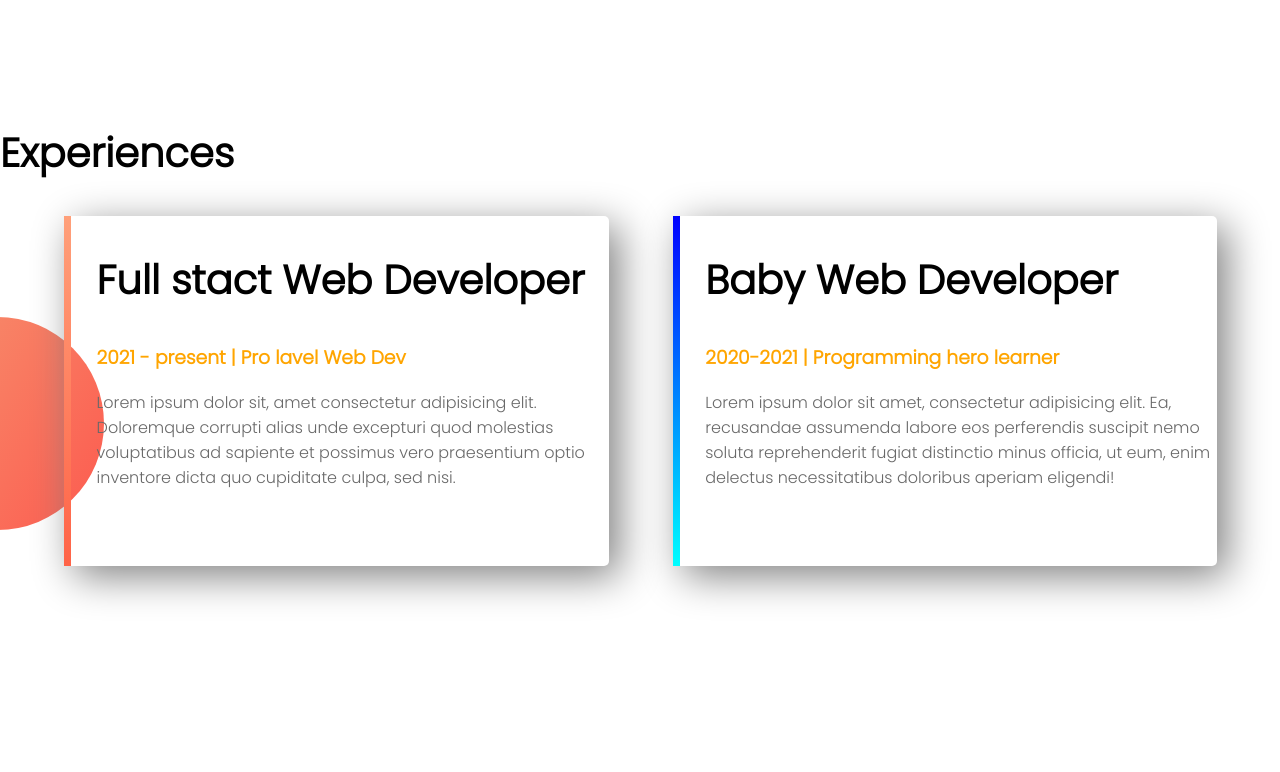
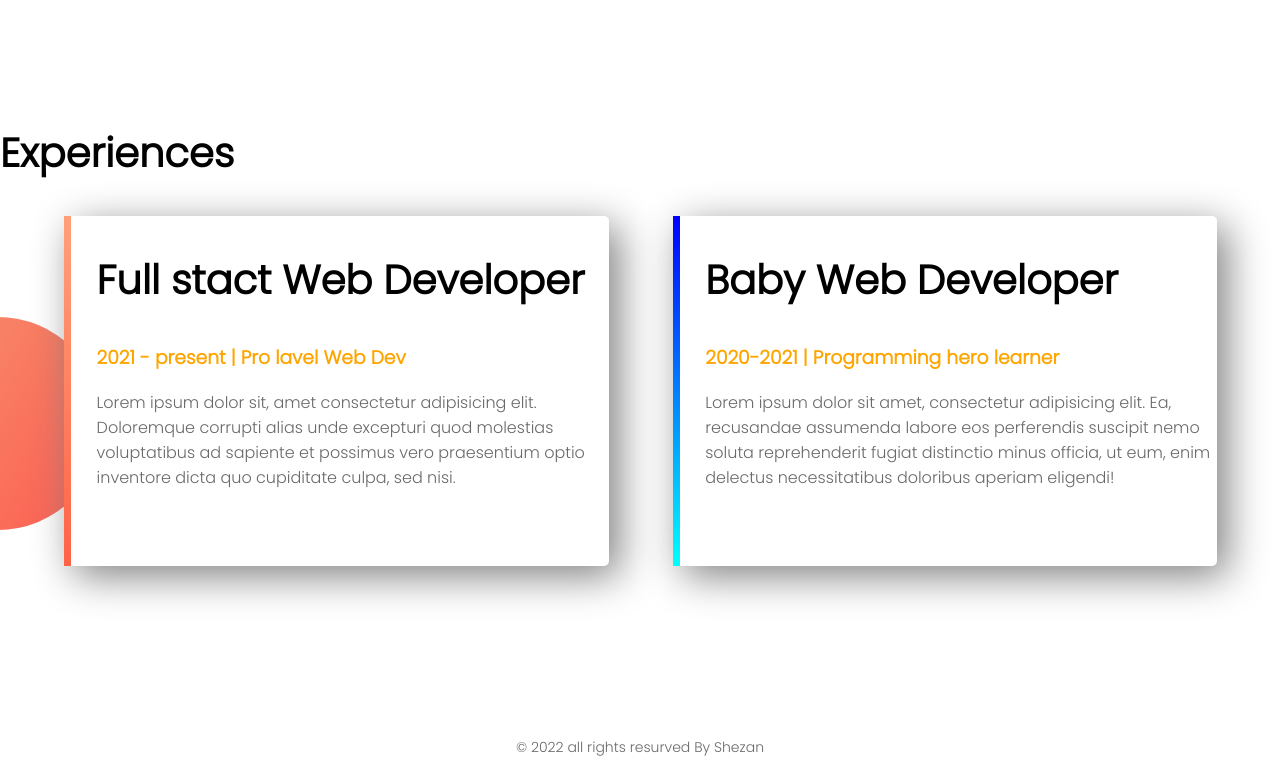
Before and after one commit to ShezanMahmud/web-portfolio, a plain HTML site: page index.html in a window 1280 px wide. Shown: the part 1110-1882 px from the top of the page. Before the commit the page ends 1833 px from the top, so only its background shows below. Drawn offline with Linux system fonts and the light colour scheme.

Commit message:
full page design successfull

```diff
--- a/index.html
+++ b/index.html
@@ -58,6 +58,11 @@
         </div>
     </section>
     <!-- experiences section end -->
+    <!-- footer section start -->
+    <footer>
+        <p>&copy; 2022 all rights resurved By Shezan</p>
+    </footer>
+    <!-- footer section end -->
 
 </body>
 </html>
--- a/style.css
+++ b/style.css
@@ -43,6 +43,7 @@ section{
     box-shadow: 10px 10px 40px gray;
     border-radius: 5px;
     height: 70%;
+    background-color: white;
 }
 .experience-area{
     background-image: url("images/exp-bg.png");
@@ -59,3 +60,7 @@ section{
    border-image: linear-gradient(180deg, blue, cyan);
     border-image-slice: 1;
 }
+footer{
+    text-align: center;
+    font-size: 14px;
+}
```
